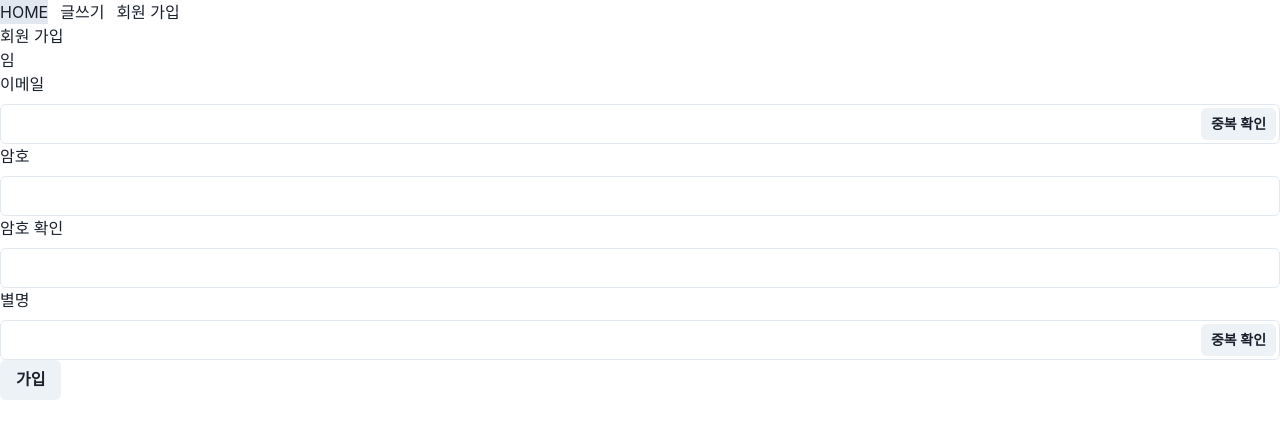
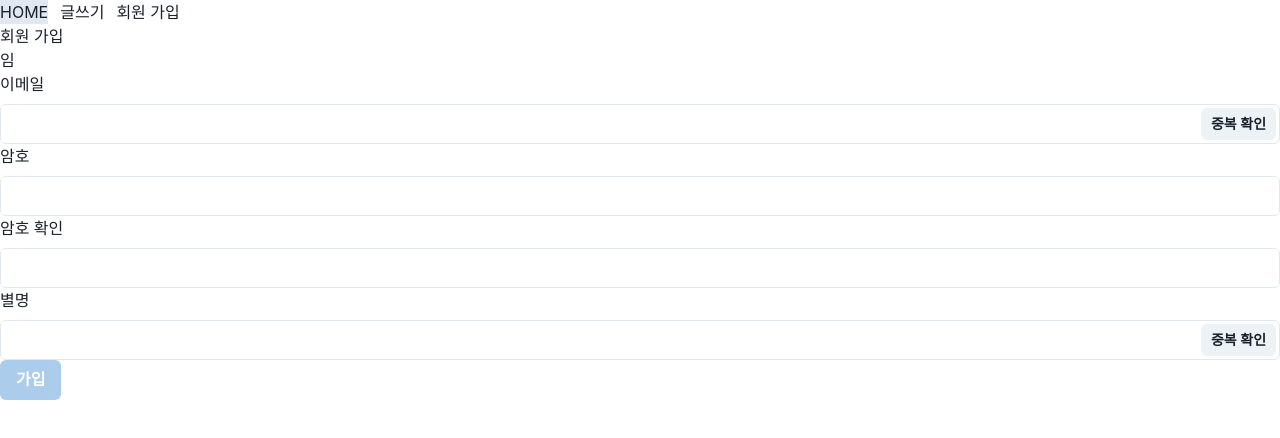
Before and after one commit to parkjaewook1/solof, a React (Vite) app: page /signup in a window 1280 px wide. Shown: the top 438 px of the page. Built offline with nearby package versions, Linux system fonts and the light colour scheme.

Commit message:
front:이메일,암호,별명 입력 되어야 가입 버튼 활성화

```diff
--- a/src/page/member/MemberSignup.jsx
+++ b/src/page/member/MemberSignup.jsx
@@ -99,6 +99,22 @@ export function MemberSignup() {
 
   const isCheckedPassword = password === passwordCheck;
 
+  let isDisabled = false;
+
+  if (!isCheckedPassword) {
+    isDisabled = true;
+  }
+
+  if (
+    !(
+      email.trim().length > 0 &&
+      password.trim().length > 0 &&
+      nickName.trim().length > 0
+    )
+  ) {
+    isDisabled = true;
+  }
+
   return (
     <Box>
       <Box>회원 가입</Box>임{" "}
@@ -147,8 +163,9 @@ export function MemberSignup() {
         <Box>
           <Button
             isLoading={isLoading}
-            color인cheme={"blue"}
+            colorScheme={"blue"}
             onClick={handleClickPass}
+            isDisabled={isDisabled}
           >
             가입
           </Button>
```
